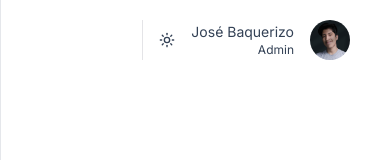
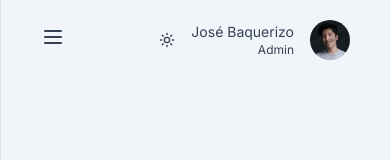
Before and after one commit to he-llo-devs/hello-UI, a Next.js app: page / in a window 390 px wide. Shown: the top 160 px of the page. Built offline with nearby package versions, Linux system fonts and the light colour scheme.

Commit message:
add menu toggle button, still not working

```diff
--- a/common/components/ui/layouts/Header.tsx
+++ b/common/components/ui/layouts/Header.tsx
@@ -1,15 +1,30 @@
 import ExamplePicture from "@/public/images/example-picture.png";
+import { FC } from "react";
 
 import Avatar from "../avatars/Avatar";
 import ThemeButton from "../theme/Theme";
 
-const Header = () => {
+import { MenuIcon, XIcon } from "lucide-react";
+
+interface Props {
+	handleCollapse: Function;
+	isMenuCollapsed: boolean;
+}
+
+const Header: FC<Props> = ({ handleCollapse, isMenuCollapsed }) => {
+
 	return (
 		<div className="h-20 flex justify-between items-center">
 			<div>
+				<button onClick={ () => handleCollapse() } className="z-50">
+					{ isMenuCollapsed
+						? <XIcon/>
+						: <MenuIcon/>
+					}
+				</button>
 			</div>
 
-			<div className="flex items-center space-x-4 border-l pl-4 border-zinc-200 dark:border-zinc-800">
+			<div className="flex items-center space-x-4 md:border-l pl-4 border-zinc-200 dark:border-zinc-800">
 				<ThemeButton/>
 				<div className="flex flex-col text-right">
 					<span className="text-sm">José Baquerizo</span>
--- a/common/components/ui/layouts/Sidebar.tsx
+++ b/common/components/ui/layouts/Sidebar.tsx
@@ -1,7 +1,12 @@
 import { ChevronDownIcon } from "lucide-react";
-import { MouseEvent, useState } from "react";
+import { FC, MouseEvent, useState } from "react";
 
-const Sidebar = () => {
+interface Props {
+	//handleCollapse: Function;
+	isMenuCollapsed: boolean;
+}
+
+const Sidebar: FC<Props> = ({isMenuCollapsed}) => {
 	const [isExpanded, setIsExpanded] = useState(true);
 
 	const [dropdown, setDropdown] = useState({
@@ -31,7 +36,7 @@
 	};
 
 	return (
-		<div className="h-screen sticky border-r top-0 z-30">
+		<div className={`h-screen sticky border-r border-zinc-200 dark:border-zinc-800 z-30`}>
 			<div className={`hidden md:flex md:flex-col md:justify-between h-full bg-white dark:bg-gray-800 transition-all duration-300 space-y-2 ${isExpanded ? ' w-60' : 'w-60 sm:w-20'} ${!isExpanded ? 'top-0 -left-64 sm:left-0' : null}`}>
 				<div className="min-h-[80px] flex items-center">
 					<h4 className="whitespace-nowrap">✨ {isExpanded ? "Hello UI": ""}</h4>
--- a/common/components/ui/layouts/SidebarLayout.tsx
+++ b/common/components/ui/layouts/SidebarLayout.tsx
@@ -1,4 +1,4 @@
-import { ReactNode, FC } from "react";
+import { ReactNode, FC, useState } from "react";
 
 import Footer from "./Footer";
 import Header from "./Header";
@@ -9,11 +9,17 @@
 }
 
 const SideBarLayout: FC<Props> = ({ children }) => {
+	const [isMenuCollapsed, setIsMenuCollapsed] = useState<boolean>(false);
+
+	const handleCollapse = () => {
+		setIsMenuCollapsed(!isMenuCollapsed);
+	};
+
 	return (
 		<div className="flex max-w-384 mx-auto">
-			<Sidebar/>
+			<Sidebar isMenuCollapsed={isMenuCollapsed}/>
 			<div className="w-full px-10 flex flex-col justify-between">
-				<Header/>
+				<Header handleCollapse={ handleCollapse } isMenuCollapsed={isMenuCollapsed}/>
 				<main className="grow min-h-screen md:min-h-0">
 					{children}
 				</main>
```
Also changed, not shown: pages/_document.tsx (+1 -1 lines).
